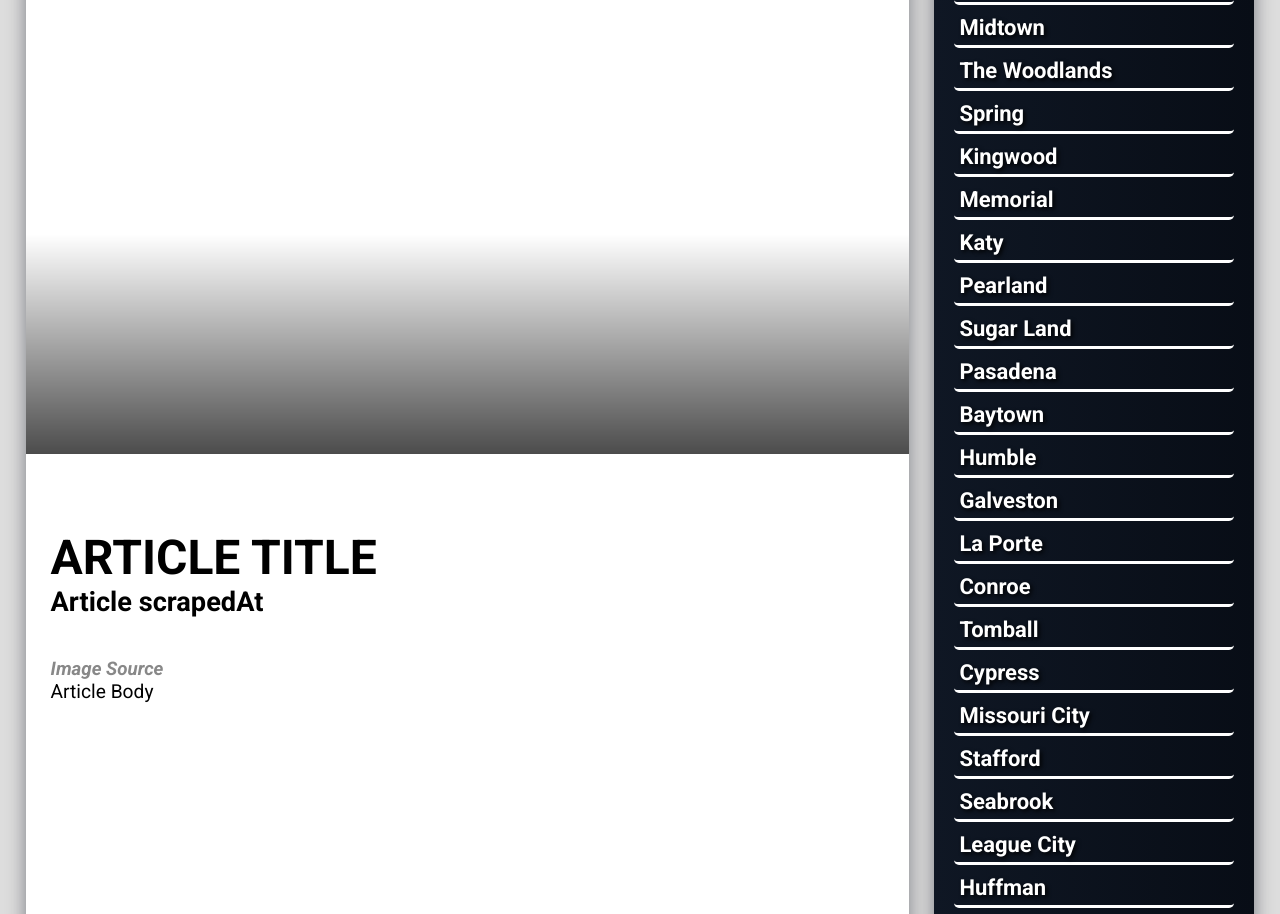
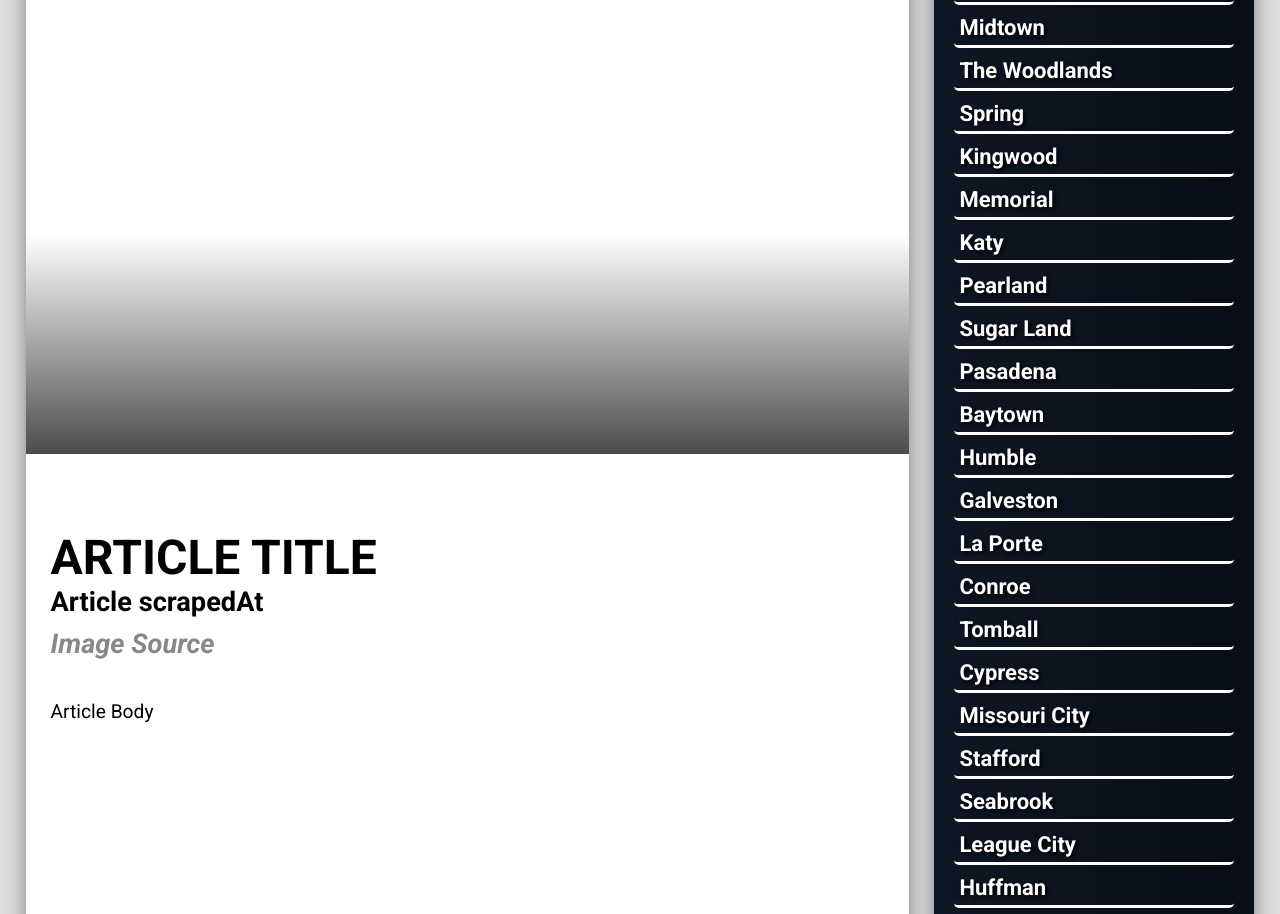
Before and after one commit to mr-fine777/hourlyhouston, a website: page article.html in a window 1280 px wide. Shown: the part 186-1100 px from the top of the page. Drawn offline with Linux system fonts and the light colour scheme; no server answers.

Commit message:
Update styles.css

```diff
--- a/styles.css
+++ b/styles.css
@@ -702,6 +702,12 @@ body.menu-open .site-header { pointer-events: auto; }
 
 .article-section h2{
   font-size: 1.7rem;
+  margin-bottom: 10px;
+}
+
+
+.article-section h3{
+  font-size: 1.7rem;
   margin-bottom: 40px;
 }
 
```
